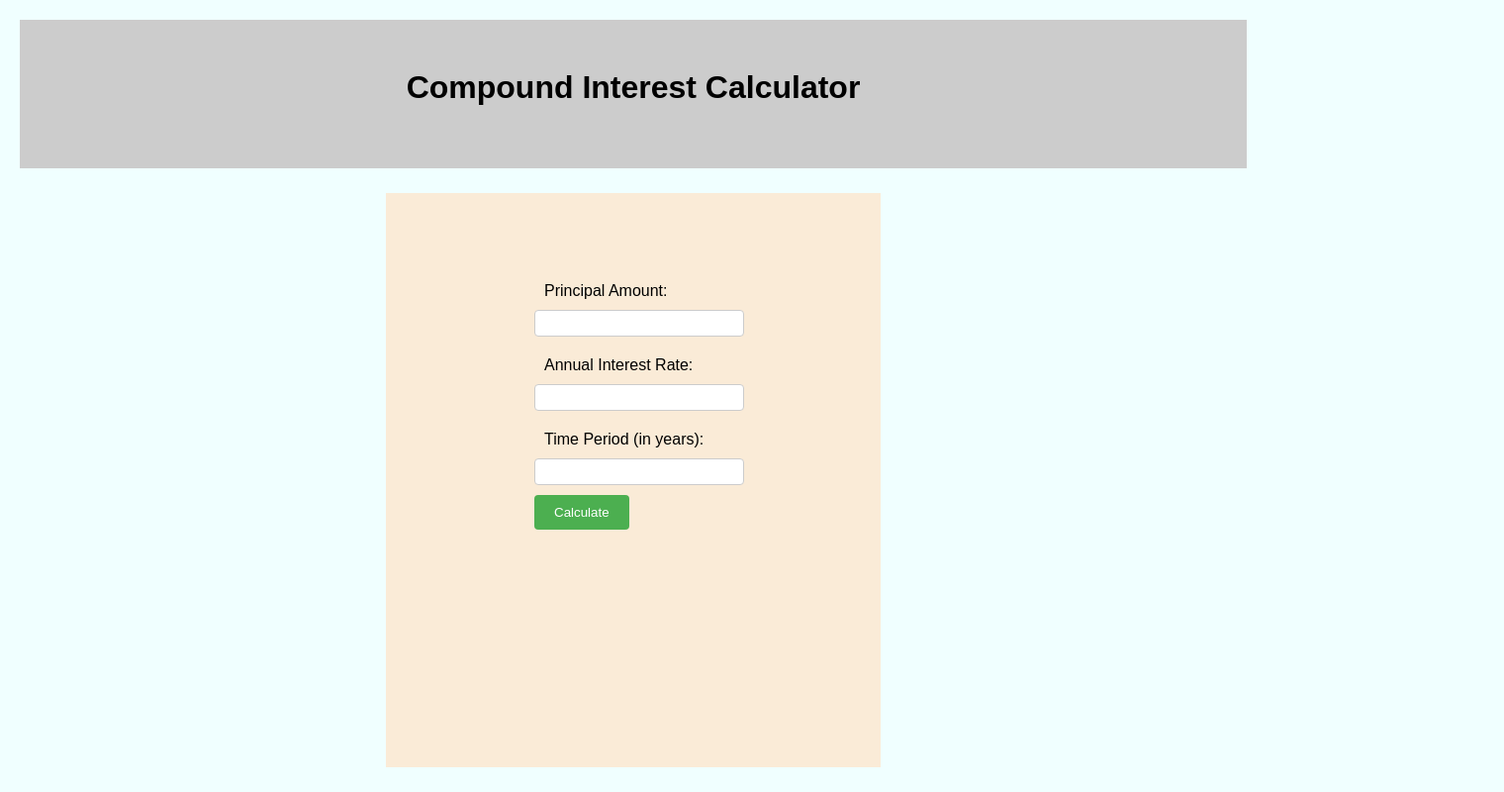
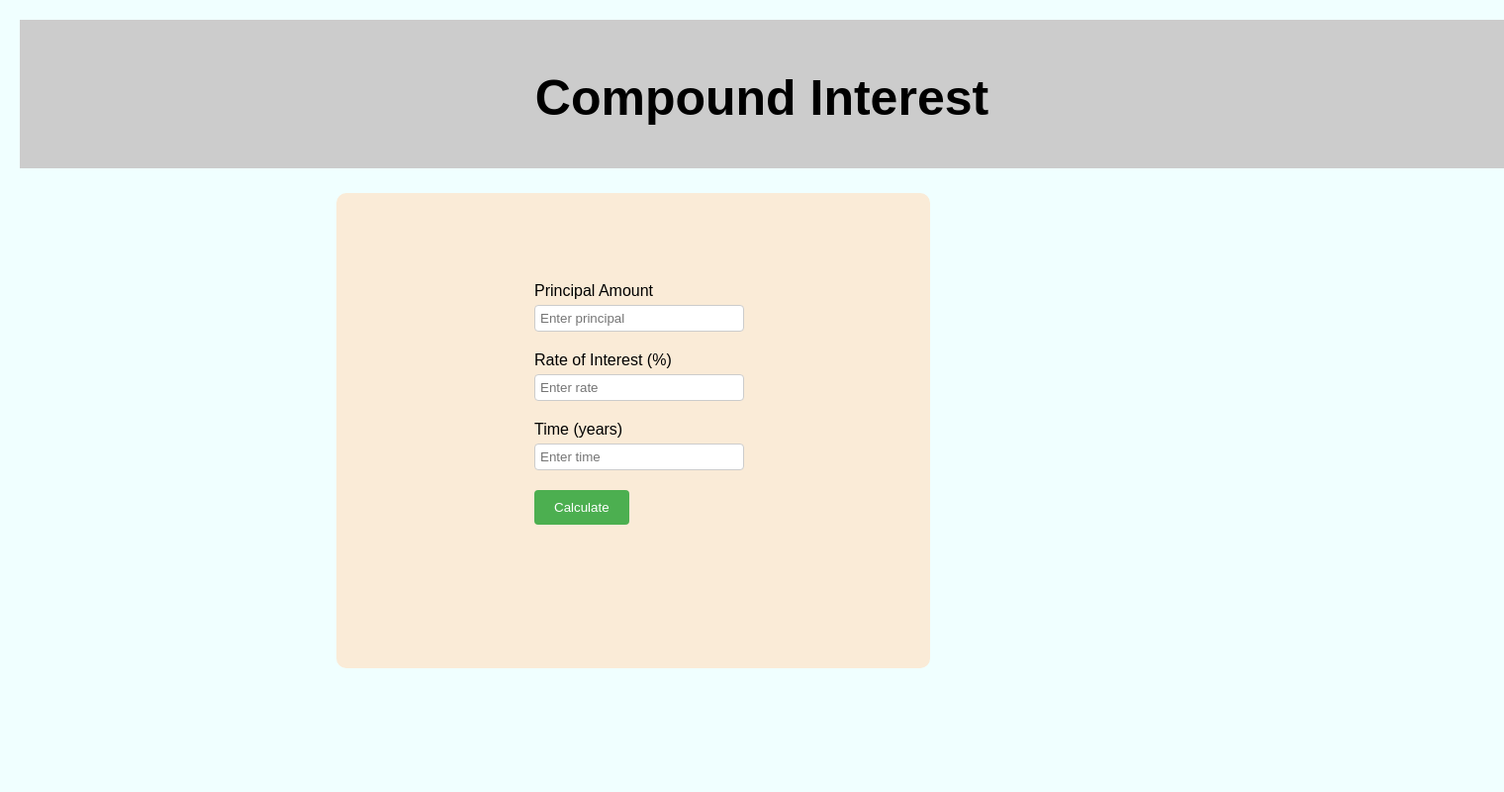
Before and after one commit to suryaprakashsingh1705-sys/CapitalCore, a plain HTML site: page final.html in a window 1280 px wide. Shown: the whole page at 99% size, 1520 px wide, since content can reach past the window. Drawn offline with Linux system fonts and the light colour scheme.

Commit message:
Initial commit

```diff
--- a/addindex.js
+++ b/addindex.js
@@ -1,17 +1,20 @@
 function calculate() {
-    // Get input values
-    let principal = parseInt(document.getElementById("container"));
-    let rate = parseInt(document.getElementById("#principal"));
-    let time = parseInt(document.getElementById("#rate"));
+
+      let principal = parseFloat(document.getElementById("principal").value);
+      let rate      = parseFloat(document.getElementById("rate").value);
+      let time      = parseFloat(document.getElementById("time").value);
 
 
-    // Apply compound interest formula
-    let amount = principal * (1 + rate / 100) ** time;
+      if (isNaN(principal) || isNaN(rate) || isNaN(time)) {
+        document.getElementById("result").innerText = "Please enter valid numbers.";
+        return;
+      }
 
-    // Format to 2 decimal places
-    let result = amount.toFixed(2);
 
-    // Display result
-    document.getElementById("result").innerText = "Total Amount: " + result;
+      let amount = principal * Math.pow(1 + rate / 100, time);
 
-}
+
+      let result = amount.toFixed(2);
+
+      document.getElementById("result").innerText = "Total Amount: " + result;
+    }
--- a/final.html
+++ b/final.html
@@ -1,51 +1,49 @@
+
 <!DOCTYPE html>
-<html>
+<html lang="en">
 <head>
+  <meta charset="UTF-8">
   <title>Compound Interest Calculator</title>
-  <style>body {
+  <style>
+    body {
       font-family: Arial, sans-serif;
       margin: 0;
       padding: 20px;
       background-color: azure;
-  border-radius: 5px;
     }
+
     form {
-    width : 500px;
-    height: 500px;
+      width: 600px;
+      height: 400px;
       margin: auto;
       padding-top: 80px;
       background-color: antiquewhite;
+      border-radius: 10px;
+    }
 
 
-
-
-}
-h1{
+    h1 {
       text-align: center;
       font-weight: bold;
-    width: auto;
       height: 100px;
+      width: 1500px;
       background-color: #ccc;
       padding-top: 50px;
-    margin: 0px;
+      margin: 0 0 25px 0;
       color: black;
-    font-weight: bold;
-    margin-bottom: 25px;
+      font-size: 50px;
     }
 
     .container {
       margin-top: 20px;
-   width : 200px;
-    height: 500px;
-    margin: auto;
+      width: 200px;
+      margin:auto;
       border-radius: 10px;
     }
 
     label {
       display: block;
-  margin-bottom: 5px;
-  margin: 10px;
-
+      margin: 10px 0 5px 0;
     }
 
     input[type="number"] {
@@ -63,43 +61,42 @@ button {
       border: none;
       border-radius: 4px;
       cursor: pointer;
-
+      margin-top: 10px;
     }
 
     button:hover {
       background-color: #45a049;
-
-
     }
 
     #result {
       font-weight: bold;
-  margin-top: 10px;
-
-
-}</style>
-
+      margin-top: 15px;
+    }
+  </style>
 </head>
 <body>
 
-  <h1>Compound Interest Calculator</h1>
-  <form>
+  <h1>Compound Interest</h1>
+
+  <form onsubmit="event.preventDefault(); calculate();">
+    <!-- <h1>Compound Interest</h1> -->
+
     <div class="container">
-    <label for="principal">Principal Amount:</label>
-    <input type="number" id="principal" required>
+      <label for="principal">Principal Amount</label>
+      <input type="number" id="principal" placeholder="Enter principal" required>
 
-    <label for="rate">Annual Interest Rate:</label>
-    <input type="number" id="rate" step="0.01" required>
+      <label for="rate">Rate of Interest (%)</label>
+      <input type="number" id="rate" placeholder="Enter rate" required>
 
-    <label for="time">Time Period (in years):</label>
-    <input type="number" id="time" required>
+      <label for="time">Time (years)</label>
+      <input type="number" id="time" placeholder="Enter time" required>
 
-    <button onclick="calculate()">Calculate</button>
+      <button type="submit">Calculate</button>
 
-    <p id="result"></p>
+      <div id="result"></div>
     </div>
   </form>
 
-
+  <script  src="/addindex.js"></script>
 </body>
 </html>
```
Also changed, not shown: addjava.html (deleted, +0 -12 lines), index.html (+1 -0 lines). Lines whose indentation alone changed are shown as unchanged.
